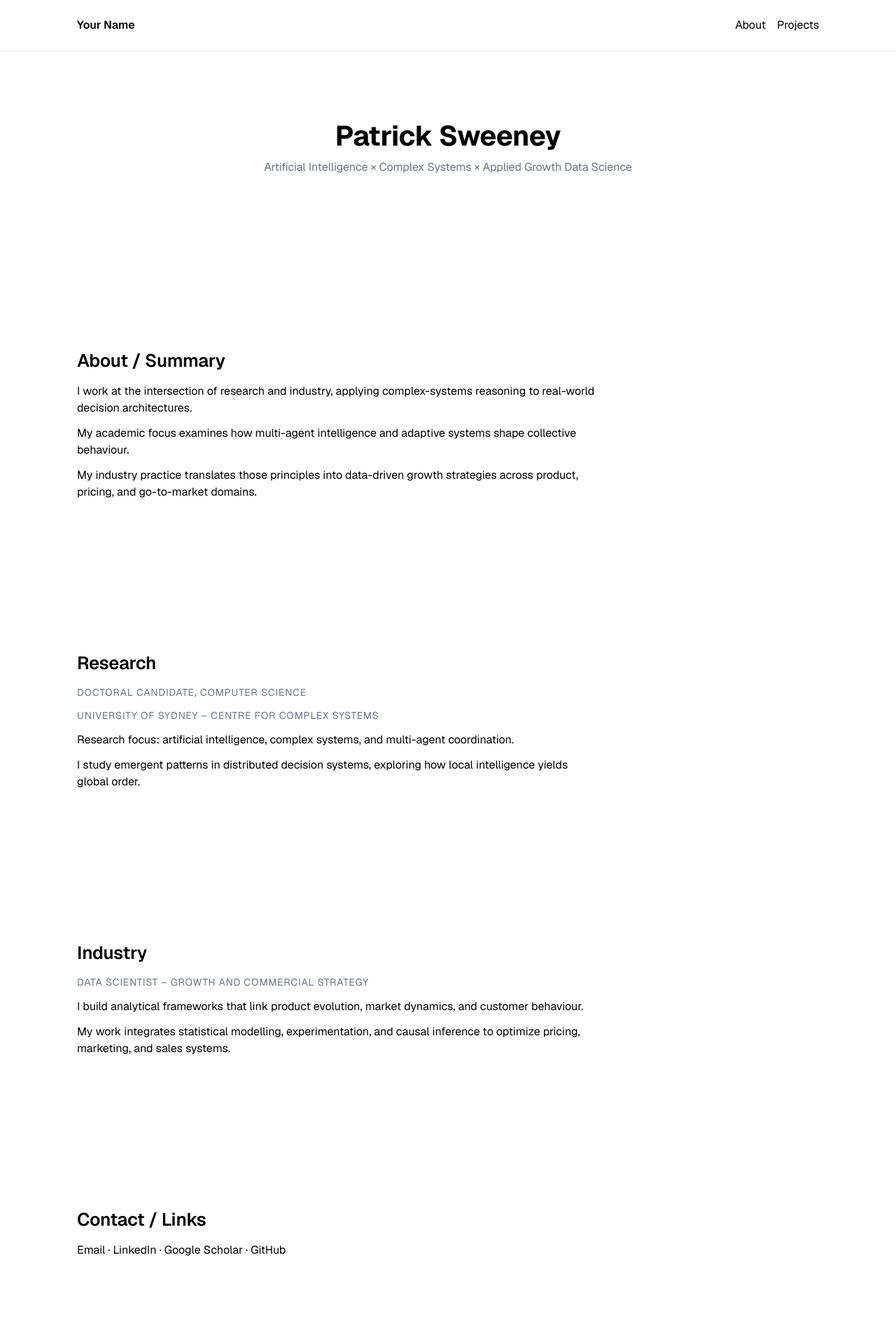
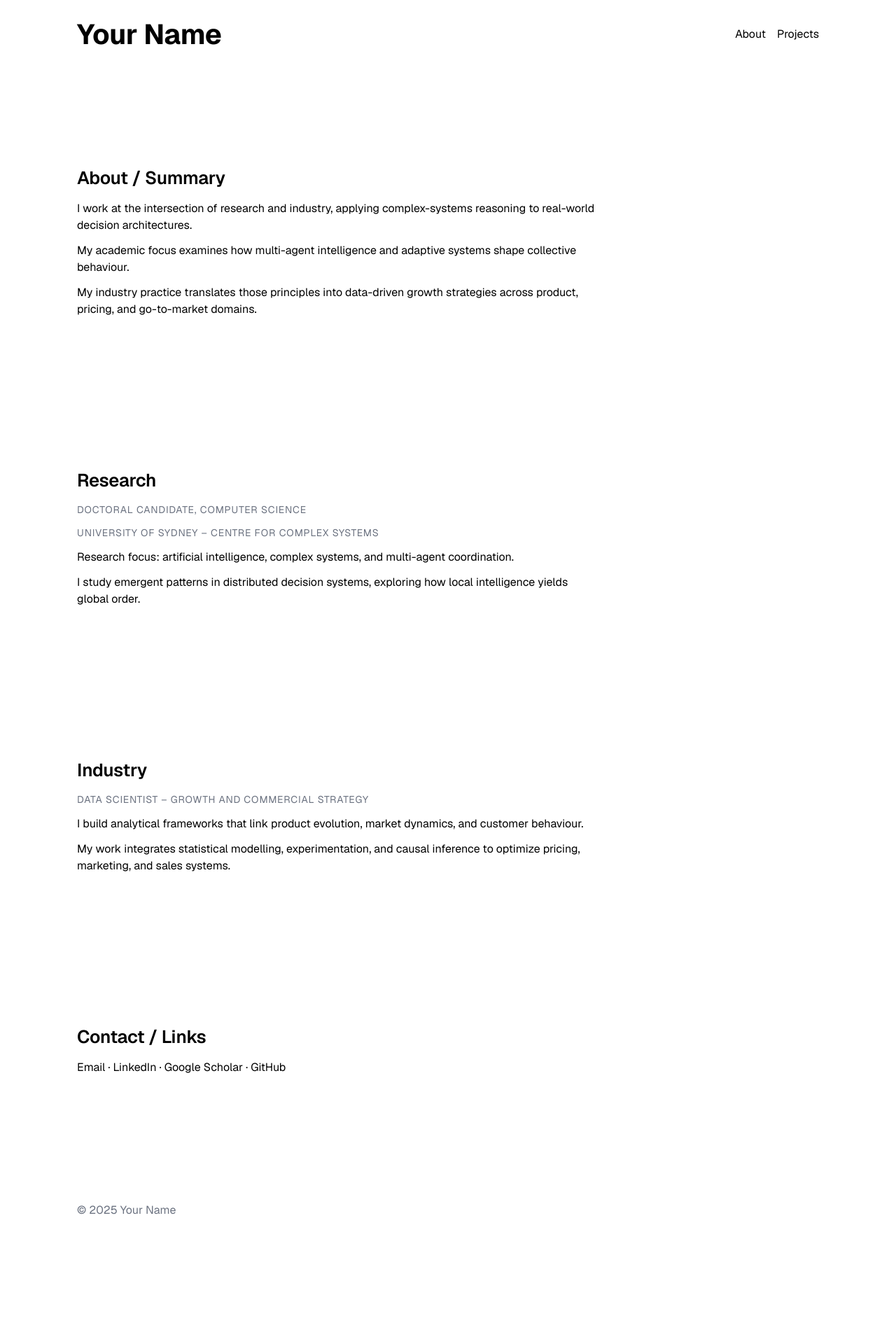
Before and after one commit to patricesweeney/personal-website, a React (Vite) app: page / in a window 1280 px wide. Shown: the top 1920 px of the page at 70% size. After the commit the page ends 1781 px from the top, so only its background shows below. Built offline with nearby package versions, Linux system fonts and the light colour scheme.

Commit message:
ux: promote name as brand mark, remove hero and borders, elevate About

```diff
--- a/src/App.tsx
+++ b/src/App.tsx
@@ -15,10 +15,6 @@
       </header>
 
       <main className="container">
-        <section className="hero">
-          <h1>Patrick Sweeney</h1>
-          <p className="lead">Artificial Intelligence × Complex Systems × Applied Growth Data Science</p>
-        </section>
 
         <section id="about" className="section">
           <h2 className="section-title">About / Summary</h2>
--- a/src/index.css
+++ b/src/index.css
@@ -76,7 +76,6 @@
 }
 
 .site-header {
-  border-bottom: 1px solid var(--border);
   background: rgba(255, 255, 255, 0.8);
   backdrop-filter: saturate(180%) blur(4px);
 }
@@ -88,7 +87,7 @@
   gap: var(--gutter);
 }
 
-.brand { grid-column: span 6; font-weight: 600; }
+.brand { grid-column: span 6; font-weight: 700; font-size: var(--h1); letter-spacing: -0.01em; line-height: var(--lh-heading); }
 .nav { grid-column: span 6; display: flex; justify-content: flex-end; gap: var(--space-4); }
 
 main.container { padding-top: 0; padding-bottom: var(--space-14); }
@@ -134,7 +133,7 @@
 }
 
 .projects { display: grid; grid-template-columns: repeat(12, 1fr); gap: var(--gutter); }
-.project { grid-column: span 6; border: 1px solid var(--border); border-radius: 10px; padding: var(--space-4) var(--space-4); }
+.project { grid-column: span 6; border-radius: 10px; padding: var(--space-4) var(--space-4); }
 @media (max-width: 640px) {
   .project { grid-column: span 12; }
 }
@@ -149,6 +148,6 @@
 
 code, pre, .mono { font-family: 'Geist Mono', ui-monospace, SFMono-Regular, Menlo, Monaco, Consolas, 'Liberation Mono', 'Courier New', monospace; }
 
-footer { border-top: 1px solid var(--border); padding: var(--space-4) 0; }
+footer { padding: var(--space-4) 0; }
 
 small { font-size: var(--font-small); }
```
